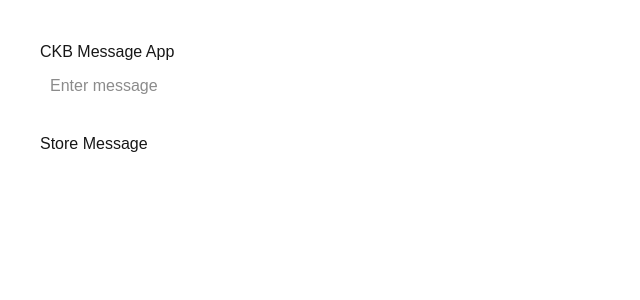
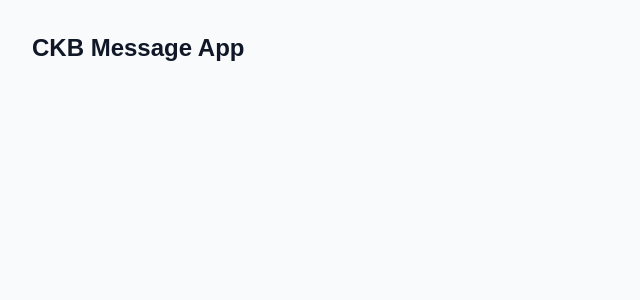
Before and after one commit to christofa/ckb-message-app, a Next.js app: page / in a window 1280 px wide. Shown: the top 300 px of the page, without its empty margins (0-640 px from the left). Built offline with nearby package versions, Linux system fonts and the light colour scheme.

Commit message:
refactor: simplify Home component and remove unused state management feat: add ckb-client for network configuration and client initialization

```diff
--- a/app/page.tsx
+++ b/app/page.tsx
@@ -1,30 +1,9 @@
-"use client";
-import { useState } from "react";
-
 export default function Home() {
-  const [message, setMessage] = useState("");
-
-  const handleSubmit = async () => {
-    console.log("Message:", message);
-  };
-
   return (
-    <div style={{ padding: "40px" }}>
-      <h1>CKB Message App</h1>
-
-      <input
-        type="text"
-        placeholder="Enter message"
-        value={message}
-        onChange={(e) => setMessage(e.target.value)}
-        style={{ padding: "10px", width: "300px" }}
-      />
-
-      <br /><br />
-
-      <button onClick={handleSubmit}>
-        Store Message
-      </button>
-    </div>
-  );
+    <main className="min-h-screen bg-gray-50 p-8">
+      <h1 className="text-2xl font-bold text-gray-900">
+        CKB Message App
+      </h1>
+    </main>
+  )
 }
--- /dev/null
+++ b/lib/ckb-client.ts
@@ -0,0 +1,13 @@
+import { ccc } from '@ckb-ccc/core'
+
+// Change to 'testnet' when ready for public network
+const NETWORK = 'devnet'
+
+export const ckbClient = NETWORK === 'testnet'
+  ? new ccc.ClientPublicTestnet()
+  : new ccc.ClientPublicTestnet({
+      url: 'http://localhost:28114',
+    })
+
+export const PRIVATE_KEY =
+  '0x6109170b275a09ad54877b82f7d9930f88cab5717d484fb4741ae9d1dd078cd6'
```
